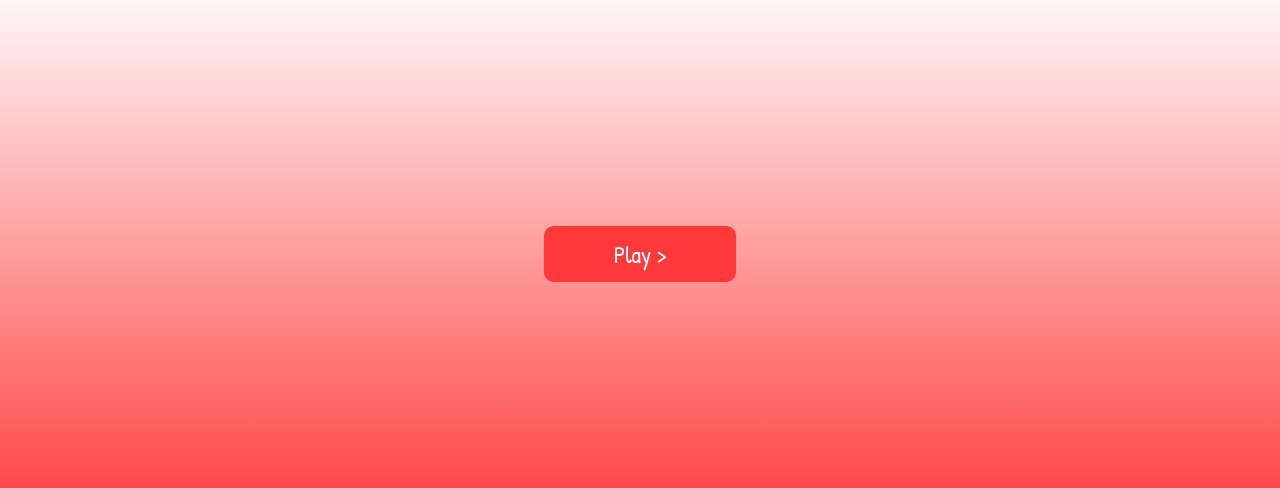
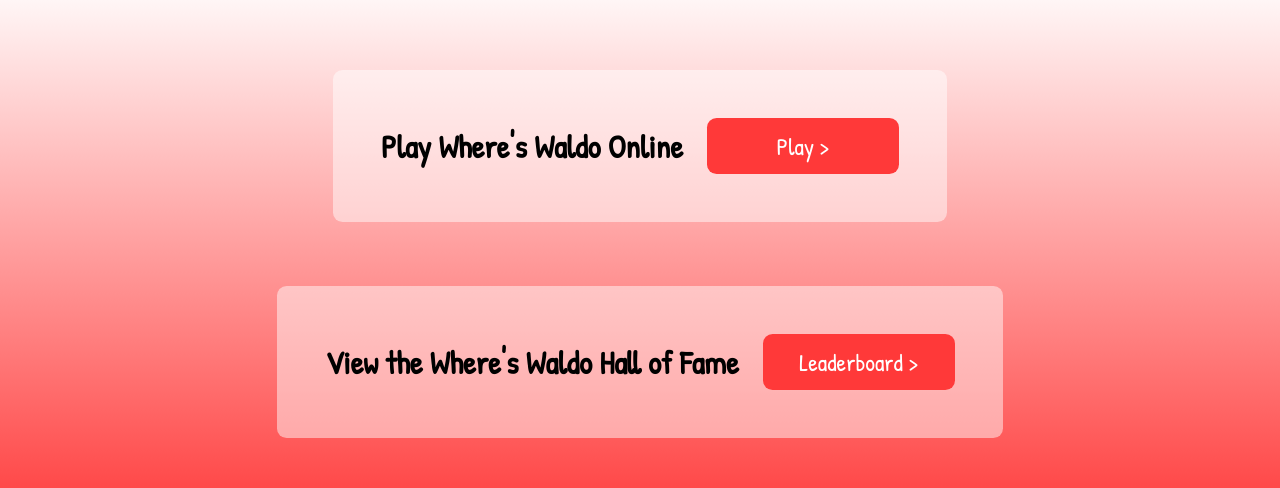
Before and after one commit to qzmp10/where-s_waldo, a React (Create React App) app: page / in a window 1280 px wide. Shown: the part 219-707 px from the top of the page. Built offline with nearby package versions, Linux system fonts and the light colour scheme; no server answers; the database is empty; the HTML template or start-up script is replaced by a standard one.

Commit message:
user data + homepage css

```diff
--- a/src/App.css
+++ b/src/App.css
@@ -37,8 +37,33 @@
   display: flex;
   align-items: center;
   justify-content: center;
+  flex-direction: column;
   height: 70%;
   background-image: linear-gradient(white, rgb(255, 57, 57));
+  gap: 4rem;
+}
+
+.play {
+  background-color: rgba(255, 255, 255, 0.479);
+  border-radius: .6rem;
+  padding: 3rem;
+  font-size: 2rem;
+  font-weight: bold;
+  display: flex;
+  gap: 1.5rem;
+  align-items: center;
+}
+
+.leaderboard {
+  background-color: rgba(255, 255, 255, 0.479);
+  border-radius: .6rem;
+  padding: 3rem;
+  font-size: 2rem;
+  font-weight: bold;
+  display: flex;
+  gap: 1.5rem;
+  align-items: center;
+
 }
 
 .waldoImg {
@@ -185,3 +210,13 @@
 h3 {
   margin-top: -1rem;
 }
+
+.close {
+  position: absolute;
+  top: .5rem;
+  right: 1rem;
+  font-weight: bold;
+  color: rgb(82, 82, 82);
+  font-size: 1.3rem;
+  cursor: pointer;
+}
--- a/src/components/Level1.js
+++ b/src/components/Level1.js
@@ -102,6 +102,10 @@
         }
     }
 
+    const secondCallback = () => {
+        setLevelFinished(false);
+    }
+
     async function setPosOdlaw(position) {
         const ref = doc(db, 'waldoData', 'level1');
 
@@ -162,7 +166,7 @@
                     </div>
                 </div>
                 {levelFinished === true ? (
-                    <TimePop userTime={userTime.current} />
+                    <TimePop userTime={userTime.current} callback={secondCallback}/>
 
                 ) : (
                     <div></div>
--- a/src/components/finishLevel.js
+++ b/src/components/finishLevel.js
@@ -1,6 +1,13 @@
-import { useEffect } from "react"
+import { useEffect, useState } from "react"
+import {
+    collection, getDocs, doc, setDoc, Timestamp, updateDoc, serverTimestamp,
+    arrayUnion, arrayRemove, increment, deleteDoc, deleteField,
+    getDoc, getDocFromCache, where, query, onSnapshot, orderBy, limit, addDoc
+} from "firebase/firestore";
+import { db } from '../firebase.config'
+export default function TimePop(props) {
 
-export default function TimePop(props) {
+    const [userName, setUserName] = useState('')
 
     useEffect(() => {
         const header = document.querySelector('.header');
@@ -9,21 +16,49 @@
         levelContainer.style.filter = 'blur(7px)';
     }, [])
 
+    const inputChange = (e) => {
+        setUserName(e.target.value);
+        console.log(userName)
+    }
+
+    const submitName = (e) => {
+        e.preventDefault();
+        sendUserInfoToFirebase(userName, props.userTime);
+
+    }
+
+    async function sendUserInfoToFirebase(name, time) {
+
+        await updateDoc(doc(db, 'waldoData', 'user-leaderboard-level1'), {
+            users: arrayUnion({name: name, time: time})
+          })
+          console.log('sent');
+    }
+
+    function closePopUp() {
+        props.callback();
+        const header = document.querySelector('.header');
+        const levelContainer = document.querySelector('.levelContainer');
+        header.style.filter = 'none';
+        levelContainer.style.filter = 'none';
+    }
+
+
     return (
         <div className='timePopUp'>
+            <div className="close" onClick={() => {closePopUp()}}>X</div>
             <h1 className='timeToFinish'>
                 You completed the level in {props.userTime} seconds!
             </h1>
             <h3>Register your time on the leaderboard!</h3>
-            <form>
+            <form onSubmit={submitName}>
                 <div className='inputDiv'>
                     <label htmlFor='username'>Username</label>
-                    <input type='text' id='username' />
+                    <input type='text' id='username' value={userName} onChange={inputChange} />
                 </div>
-                <input type='submit' className='submit'/>
+                <input type='submit' className='submit' />
 
             </form>
-
         </div>
     )
 }
--- a/src/components/home.js
+++ b/src/components/home.js
@@ -10,12 +10,23 @@
 
     return (
         <div className='homeContainer'>
-            <Link to='/level1'>
+            <div className='play'>
+                <span> Play Where's Waldo Online</span>
+                <Link to='/level1'>
+                    <Button>
+                    Play >
+                    </Button>
+                </Link>
+            </div>
+
+            <div className='leaderboard'>
+                <span>
+                    View the Where's Waldo Hall of Fame
+                </span>
                 <Button>
-                    Play >
+                    Leaderboard >
                 </Button>
-            </Link>
-            <div className='leaderboard'></div>
+            </div>
         </div>
     )
 }
```
